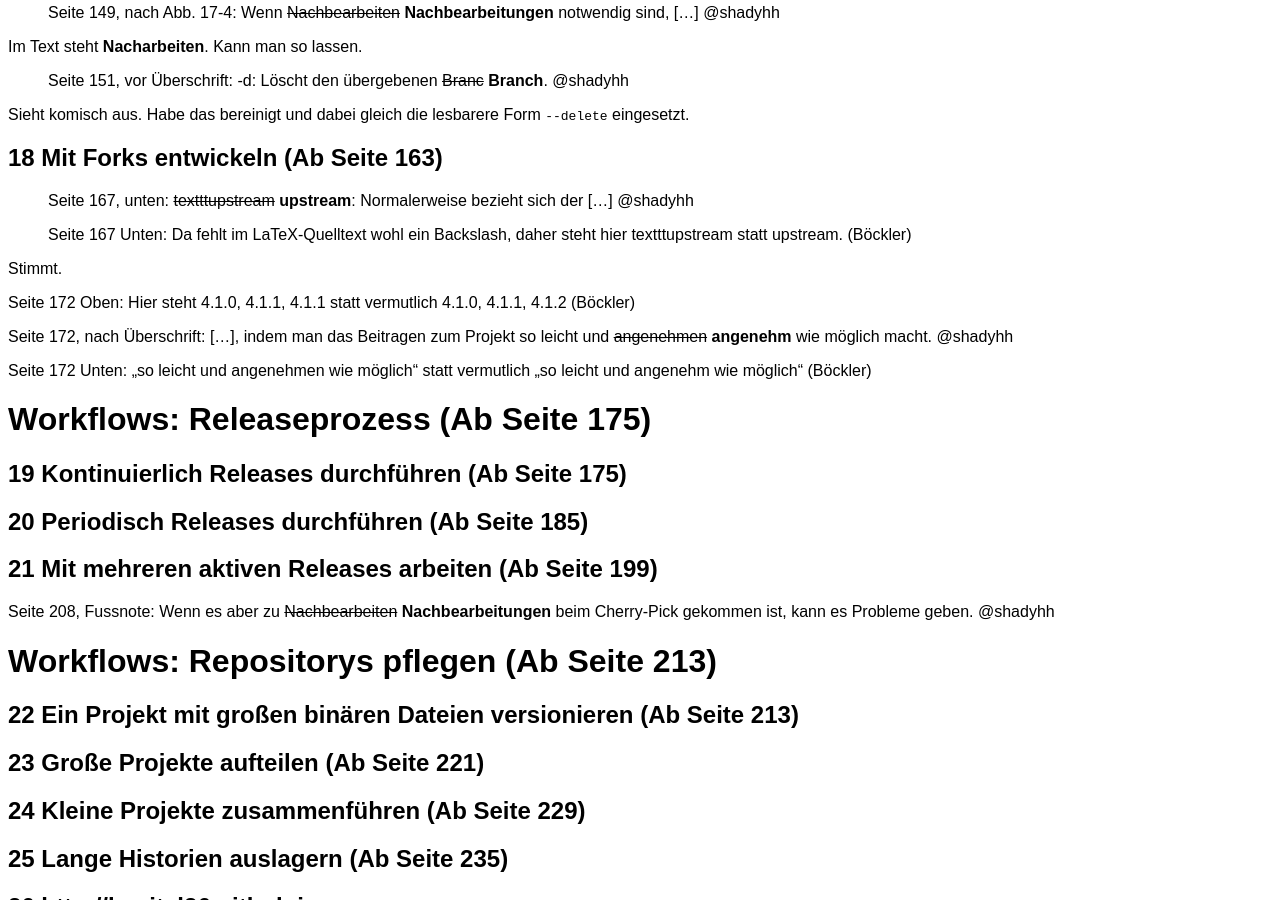
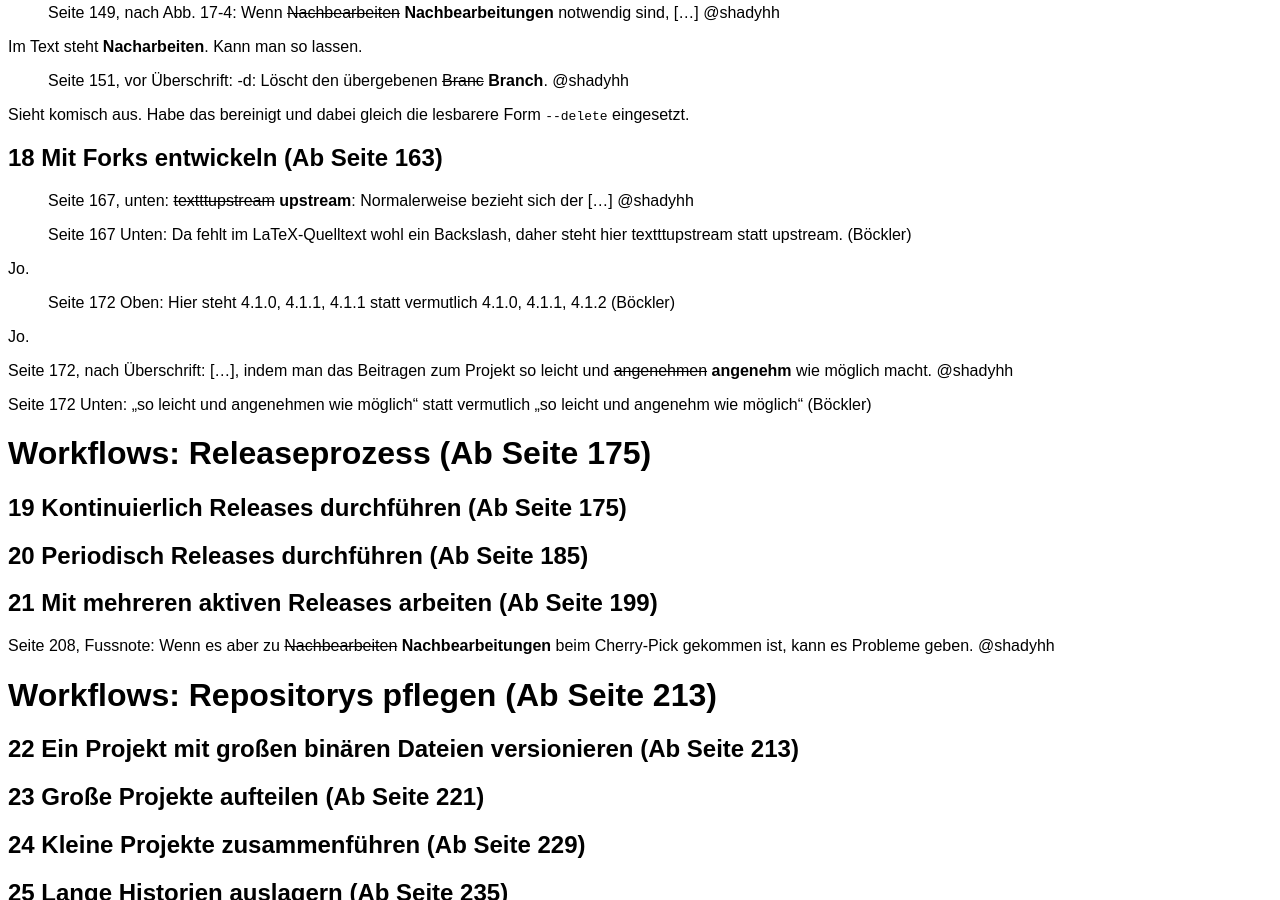
Before and after one commit to kapitel26/gitbuch-feedback, a Jekyll site: the page built from feedback-git-buch-auflage-4.md, in a window 1280 px wide and 900 px high, scrolled down 1750 px. Built offline with Jekyll 4.4.1, drawn with Linux system fonts in a browser that asks for light colours.

```diff
--- a/feedback-git-buch-auflage-4.md
+++ b/feedback-git-buch-auflage-4.md
@@ -95,10 +95,12 @@ Sieht komisch aus. Habe das bereinigt und dabei gleich die lesbarere Form `--del
 > Seite 167 Unten: Da fehlt im LaTeX-Quelltext wohl ein Backslash, daher
 steht hier textttupstream statt upstream. (Böckler)
 
-Stimmt.
+Jo.
 
-Seite 172 Oben: Hier steht 4.1.0, 4.1.1, 4.1.1 statt vermutlich 4.1.0,
+> Seite 172 Oben: Hier steht 4.1.0, 4.1.1, 4.1.1 statt vermutlich 4.1.0,
 4.1.1, 4.1.2 (Böckler)
+
+Jo.
 
 Seite 172, nach Überschrift: [...], indem man das Beitragen zum Projekt so leicht und ~~angenehmen~~ **angenehm** wie möglich macht.  @shadyhh
 
```
